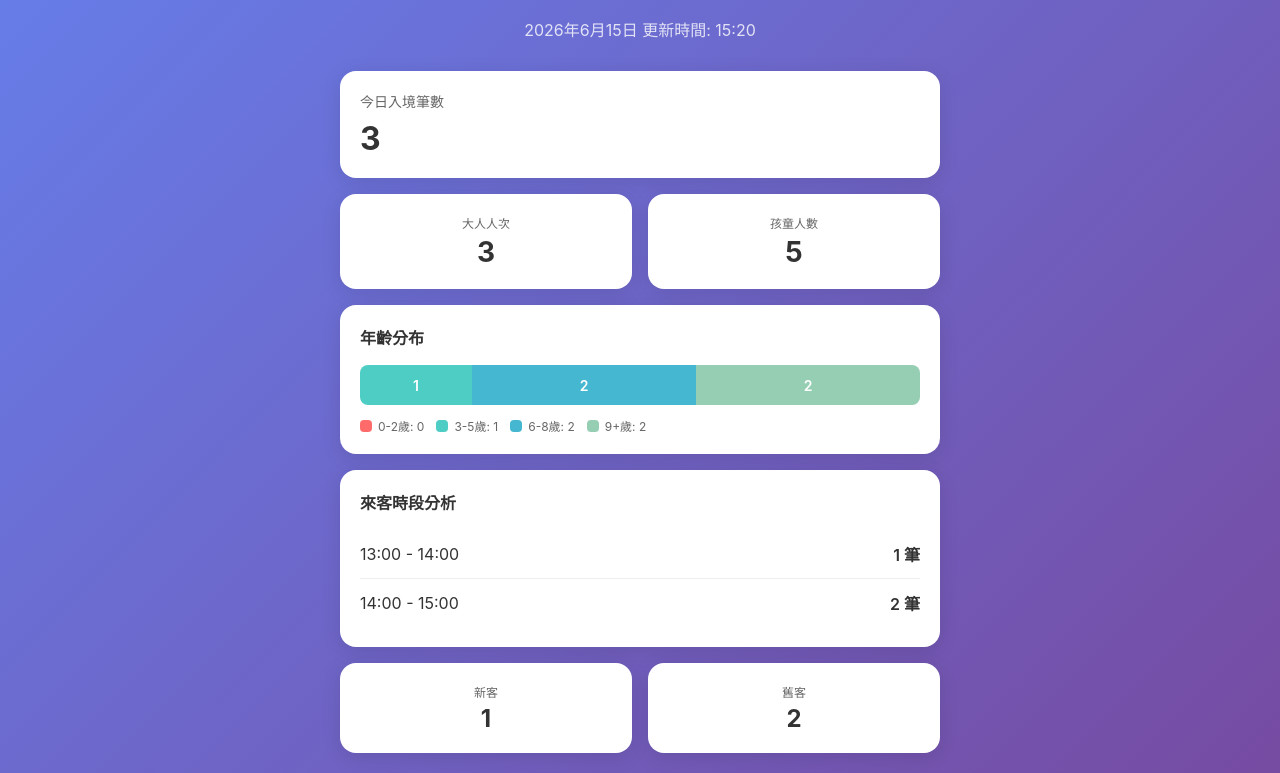
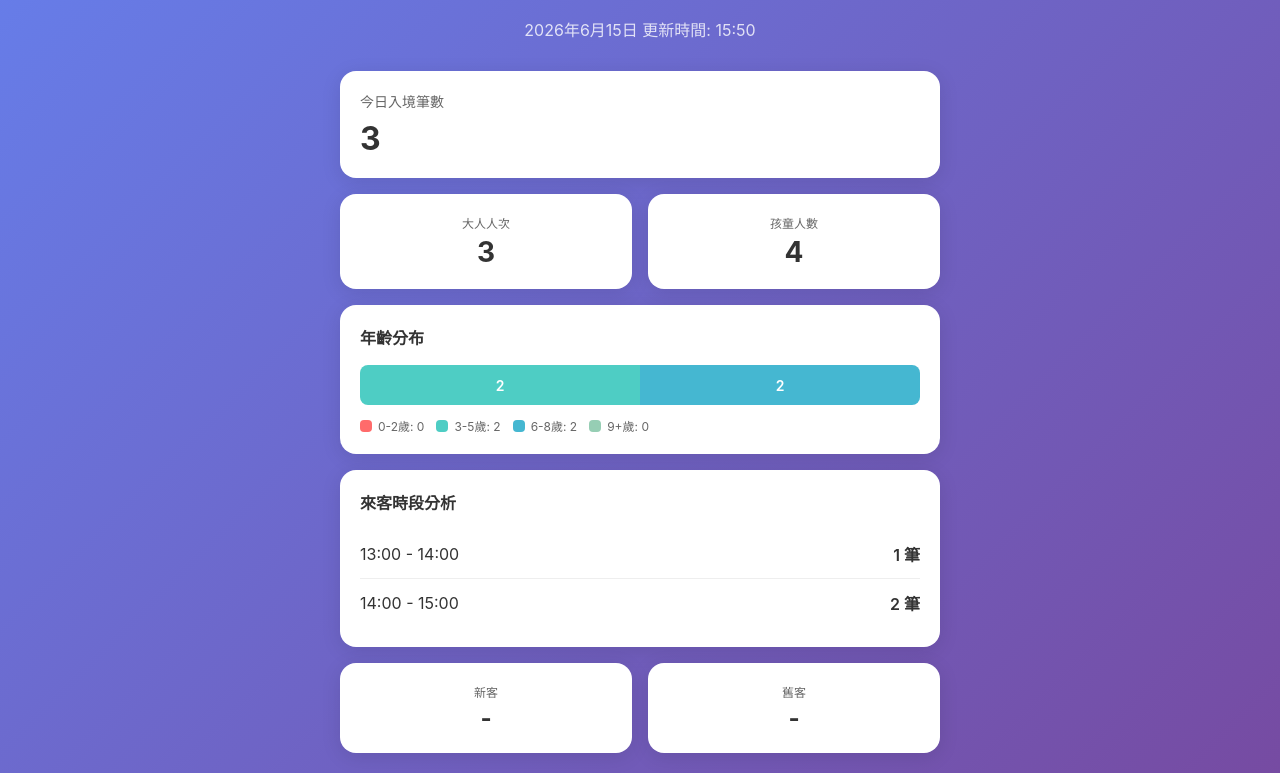
Before and after one commit to tedliu123456-arch/flapark-mobile, a website: page today.html in a window 1280 px wide. Shown: the part 63-836 px from the top of the page. Drawn offline with Linux system fonts and the light colour scheme.

Commit message:
Update today.html - 2026-06-15 data (3 visits)

```diff
--- a/today.html
+++ b/today.html
@@ -43,7 +43,7 @@
 <body>
   <div class="container">
     <h1>🏕️ FLAPark 今日統計</h1>
-    <div class="date">2026年6月15日 更新時間: 15:20</div>
+    <div class="date">2026年6月15日 更新時間: 15:50</div>
 
     <div class="card">
       <div class="card-title">今日入境筆數</div>
@@ -57,7 +57,7 @@
       </div>
       <div class="stat-card">
         <div class="stat-label">孩童人數</div>
-        <div class="stat-number">5</div>
+        <div class="stat-number">4</div>
       </div>
     </div>
 
@@ -65,15 +65,15 @@
       <div class="age-title">年齡分布</div>
       <div class="age-bar">
         <div class="age-segment age-0-2" style="width: 0%"></div>
-        <div class="age-segment age-3-5" style="width: 20%">1</div>
-        <div class="age-segment age-6-8" style="width: 40%">2</div>
-        <div class="age-segment age-9plus" style="width: 40%">2</div>
+        <div class="age-segment age-3-5" style="width: 50%">2</div>
+        <div class="age-segment age-6-8" style="width: 50%">2</div>
+        <div class="age-segment age-9plus" style="width: 0%"></div>
       </div>
       <div class="age-legend">
         <div class="legend-item"><div class="legend-dot age-0-2"></div> 0-2歲: 0</div>
-        <div class="legend-item"><div class="legend-dot age-3-5"></div> 3-5歲: 1</div>
+        <div class="legend-item"><div class="legend-dot age-3-5"></div> 3-5歲: 2</div>
         <div class="legend-item"><div class="legend-dot age-6-8"></div> 6-8歲: 2</div>
-        <div class="legend-item"><div class="legend-dot age-9plus"></div> 9+歲: 2</div>
+        <div class="legend-item"><div class="legend-dot age-9plus"></div> 9+歲: 0</div>
       </div>
     </div>
 
@@ -92,11 +92,11 @@
     <div class="new-old">
       <div class="new-old-card">
         <div class="new-old-label">新客</div>
-        <div class="new-old-value">1</div>
+        <div class="new-old-value">-</div>
       </div>
       <div class="new-old-card">
         <div class="new-old-label">舊客</div>
-        <div class="new-old-value">2</div>
+        <div class="new-old-value">-</div>
       </div>
     </div>
   </div>
```
